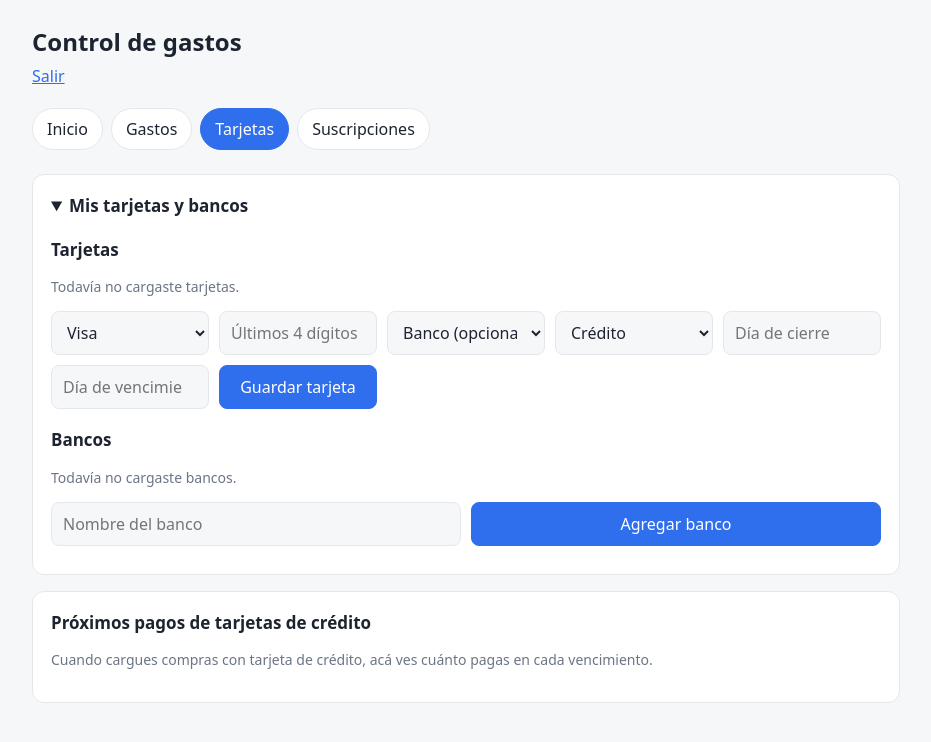
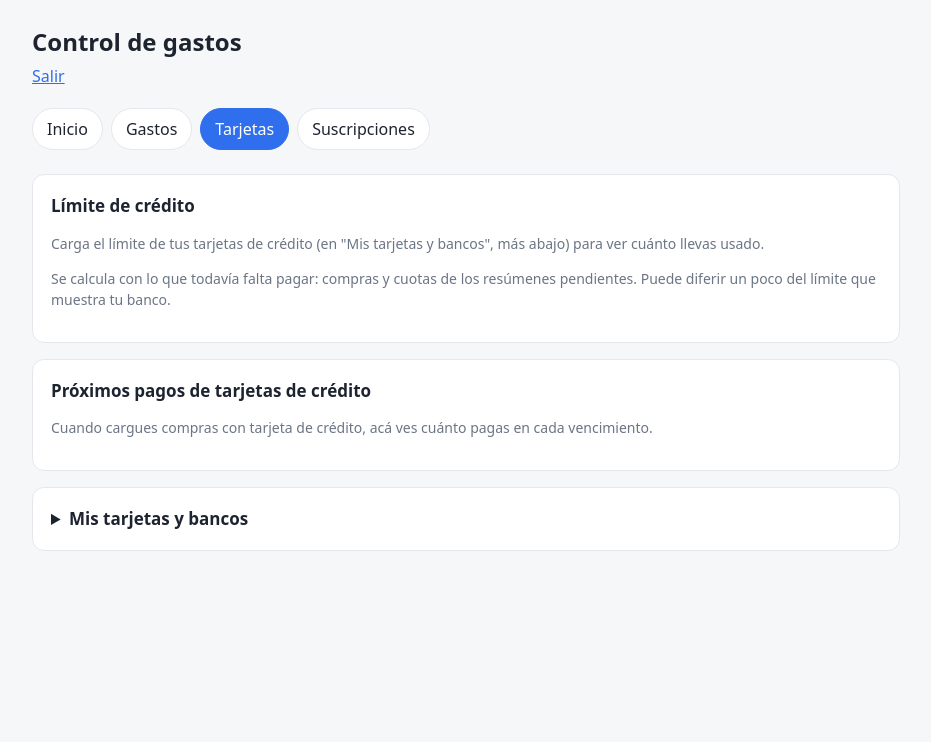
Before and after one commit to cermenomarco/control-gastos, a Flask app: page /tarjetas in a window 1280 px wide. Shown: the top 742 px of the page, without its empty margins (174-1105 px from the left). Run offline with Flask 3, Linux system fonts and the light colour scheme; the visitor is signed in with stand-in values (Sample User, id 1); data that the repository does not hold is empty.

Commit message:
Límite de tarjeta y resúmenes pagados

```diff
--- a/app.py
+++ b/app.py
@@ -19,10 +19,12 @@ from logica import (
     MODALIDADES,
     TIPOS_TARJETA,
     a_int,
+    a_monto,
     etiqueta_tarjeta,
     proyeccion,
     resumenes_tarjetas,
     texto_medio,
+    uso_limites,
 )
 
 app = Flask(__name__)
@@ -130,19 +132,21 @@ def renderizar(vista):
         )
     ]
     total_filtrado = sum(f[2] for f in filas)
-    tarjetas, sin_fechas = [], []
-    for tid, tipo, ultimos4, banco, modalidad, cierre, venc in con.execute(
-        """SELECT t.id, t.tipo, t.ultimos4, b.nombre, t.modalidad, t.dia_cierre, t.dia_vencimiento
+    tarjetas, sin_fechas, limites = [], [], []
+    for tid, tipo, ultimos4, banco, modalidad, cierre, venc, limite in con.execute(
+        """SELECT t.id, t.tipo, t.ultimos4, b.nombre, t.modalidad, t.dia_cierre, t.dia_vencimiento, t.limite
            FROM tarjetas t LEFT JOIN bancos b ON b.id = t.banco_id ORDER BY t.id"""
     ):
         etiqueta = etiqueta_tarjeta(tipo, ultimos4, banco, modalidad)
         if modalidad != "credito":
             info = ""
         elif cierre and venc:
-            info = f"cierra el {cierre} · vence el {venc}"
+            info = f"cierra el {cierre} · vence el {venc} · " + (f"límite {peso(limite)}" if limite else "sin límite")
         else:
             info = "falta cierre y vencimiento"
             sin_fechas.append(etiqueta)
+        if modalidad == "credito" and limite:
+            limites.append((tid, etiqueta, limite))
         tarjetas.append((tid, etiqueta, modalidad, info))
     bancos = con.execute("SELECT id, nombre FROM bancos ORDER BY nombre").fetchall()
     fila = con.execute(
@@ -174,8 +178,10 @@ def renderizar(vista):
            LEFT JOIN bancos b ON b.id = t.banco_id
            ORDER BY s.dia_cobro, s.nombre"""
     ).fetchall()
+    pagados = set(con.execute("SELECT tarjeta_id, periodo FROM resumenes_pagados").fetchall())
     con.close()
-    proximos = resumenes_tarjetas(compras, {t[0]: t[1] for t in tarjetas}, date.today())
+    proximos = resumenes_tarjetas(compras, {t[0]: t[1] for t in tarjetas}, pagados, date.today())
+    uso_credito = uso_limites(limites, proximos)
     suscripciones = [
         (sid, nombre, monto, dia, etiqueta_tarjeta(tipo, ultimos4, banco, modalidad) if tipo else "—")
         for sid, nombre, monto, dia, tipo, ultimos4, banco, modalidad in subs
@@ -189,7 +195,7 @@ def renderizar(vista):
         tarjetas=tarjetas, bancos=bancos, tipos=TIPOS_TARJETA, medios=MEDIOS,
         modalidades=MODALIDADES, tarjeta_top=tarjeta_top, banco_top=banco_top,
         vista=vista, filtros=filtros, total_filtrado=total_filtrado,
-        proximos=proximos, sin_fechas=sin_fechas,
+        proximos=proximos, sin_fechas=sin_fechas, uso_credito=uso_credito,
         suscripciones=suscripciones, total_subs=total_subs, proyeccion=proyeccion_meses,
         error=ERRORES.get(request.args.get("error")),
     )
@@ -219,7 +225,7 @@ def ver_suscripciones():
 def agregar():
     form = request.form
     try:
-        monto = float(form["monto"].strip().replace(",", "."))
+        monto = a_monto(form["monto"])
         if monto <= 0:
             raise ValueError
         date.fromisoformat(form["fecha"])
@@ -243,7 +249,7 @@ def agregar():
             return redirect(url_for("inicio", error="cuotas"))
         if form.get("con_interes"):
             try:
-                total = float(form.get("total_con_interes", "").strip().replace(",", "."))
+                total = a_monto(form.get("total_con_interes", ""))
             except ValueError:
                 total = 0
             if total <= monto:
@@ -280,29 +286,36 @@ def agregar_tarjeta():
     ultimos4 = form.get("ultimos4", "").strip()
     modalidad = form.get("modalidad")
     cierre, venc = a_int(form.get("dia_cierre")), a_int(form.get("dia_vencimiento"))
+    limite = None
     if modalidad == "debito":
         cierre = venc = None
+    elif form.get("limite", "").strip():
+        try:
+            limite = a_monto(form["limite"])
+        except ValueError:
+            limite = 0
     valida = (
         tipo in TIPOS_TARJETA
         and modalidad in MODALIDADES
         and len(ultimos4) == 4 and ultimos4.isascii() and ultimos4.isdigit()
         and (modalidad == "debito" or (cierre and venc and 1 <= cierre <= 31 and 1 <= venc <= 31))
+        and (limite is None or limite > 0)
     )
     if not valida:
         return redirect(url_for("ver_tarjetas", error="tarjeta"))
     con = conectar()
-    datos = (modalidad, cierre, venc, a_int(form.get("banco_id")))
+    datos = (modalidad, cierre, venc, a_int(form.get("banco_id")), limite)
     existente = con.execute(
         "SELECT id FROM tarjetas WHERE tipo = ? AND ultimos4 = ?", (tipo, ultimos4)
     ).fetchone()
     if existente:  # misma tarjeta (tipo + 4 dígitos): se actualizan sus datos
         con.execute(
-            "UPDATE tarjetas SET modalidad = ?, dia_cierre = ?, dia_vencimiento = ?, banco_id = ? WHERE id = ?",
+            "UPDATE tarjetas SET modalidad = ?, dia_cierre = ?, dia_vencimiento = ?, banco_id = ?, limite = ? WHERE id = ?",
             datos + (existente[0],),
         )
     else:
         con.execute(
-            "INSERT INTO tarjetas (tipo, ultimos4, modalidad, dia_cierre, dia_vencimiento, banco_id) VALUES (?, ?, ?, ?, ?, ?)",
+            "INSERT INTO tarjetas (tipo, ultimos4, modalidad, dia_cierre, dia_vencimiento, banco_id, limite) VALUES (?, ?, ?, ?, ?, ?, ?)",
             (tipo, ultimos4) + datos,
         )
     con.commit()
@@ -322,6 +335,24 @@ def eliminar_tarjeta(id_):
         con.close()
         return redirect(url_for("ver_tarjetas", error="usado"))
     con.execute("DELETE FROM tarjetas WHERE id = ?", (id_,))
+    con.execute("DELETE FROM resumenes_pagados WHERE tarjeta_id = ?", (id_,))
+    con.commit()
+    con.close()
+    return redirect(url_for("ver_tarjetas"))
+
+
+@app.post("/tarjetas/<int:id_>/resumen/<periodo>")
+def marcar_resumen(id_, periodo):
+    """Marca un resumen como pagado (libera el límite y lo saca de la proyección). Si ya lo estaba, lo desmarca."""
+    try:
+        date.fromisoformat(periodo + "-01")
+    except ValueError:
+        return redirect(url_for("ver_tarjetas"))
+    con = conectar()
+    if con.execute("SELECT 1 FROM resumenes_pagados WHERE tarjeta_id = ? AND periodo = ?", (id_, periodo)).fetchone():
+        con.execute("DELETE FROM resumenes_pagados WHERE tarjeta_id = ? AND periodo = ?", (id_, periodo))
+    else:
+        con.execute("INSERT INTO resumenes_pagados (tarjeta_id, periodo) VALUES (?, ?)", (id_, periodo))
     con.commit()
     con.close()
     return redirect(url_for("ver_tarjetas"))
@@ -363,7 +394,7 @@ def agregar_suscripcion():
     form = request.form
     nombre = form.get("nombre", "").strip()
     try:
-        monto = float(form.get("monto", "").strip().replace(",", "."))
+        monto = a_monto(form.get("monto", ""))
     except ValueError:
         monto = 0
     dia = a_int(form.get("dia_cobro"))
--- a/db.py
+++ b/db.py
@@ -33,6 +33,11 @@ TABLAS = [
            dia_cobro INTEGER NOT NULL,
            tarjeta_id INTEGER
        )""",
+    """CREATE TABLE IF NOT EXISTS resumenes_pagados (
+           tarjeta_id INTEGER NOT NULL,
+           periodo TEXT NOT NULL,
+           PRIMARY KEY (tarjeta_id, periodo)
+       )""",
 ]
 
 # Columnas que se fueron agregando a las tablas después de crearlas
@@ -41,7 +46,7 @@ COLUMNAS = {
         "medio TEXT", "tarjeta_id INTEGER", "banco_id INTEGER",
         "cuotas INTEGER DEFAULT 1", "con_interes INTEGER DEFAULT 0", "total_con_interes REAL",
     ],
-    "tarjetas": ["modalidad TEXT DEFAULT 'credito'", "dia_cierre INTEGER", "dia_vencimiento INTEGER"],
+    "tarjetas": ["modalidad TEXT DEFAULT 'credito'", "dia_cierre INTEGER", "dia_vencimiento INTEGER", "limite REAL"],
 }
 
 
--- a/templates/base.html
+++ b/templates/base.html
@@ -44,6 +44,12 @@ details[open] summary{margin-bottom:14px}
 details h2{margin-top:18px}
 .row{display:grid;grid-template-columns:repeat(auto-fit,minmax(140px,1fr));gap:10px;margin:10px 0}
 .item{display:flex;justify-content:space-between;align-items:center;padding:8px 0;border-bottom:1px solid var(--line)}
+.medidor{height:10px;background:var(--line);border-radius:5px;overflow:hidden;margin:6px 0}
+.medidor i{display:block;height:100%;border-radius:5px}
+.medidor.ok i{background:#2fa66a}
+.medidor.medio i{background:#e0a100}
+.medidor.alto i{background:#d64545}
+tr.pagado td:not(:last-child){color:var(--mut);text-decoration:line-through}
 </style>
 </head>
 <body>
--- a/templates/tarjetas.html
+++ b/templates/tarjetas.html
@@ -1,6 +1,33 @@
 {% extends "base.html" %}
 {% block contenido %}
-  <details class="card" open>
+  <div class="card">
+    <h2>Límite de crédito</h2>
+    {% for u in uso_credito %}
+    <div class="bar">
+      <div class="top"><span>{{ u.tarjeta }}</span><span>{{ u.porcentaje|round|int }}% usado</span></div>
+      <div class="medidor {{ u.nivel }}"><i style="width:{{ u.ancho }}%"></i></div>
+      <div class="top lbl"><span>Usado {{ u.usado|peso }} de {{ u.limite|peso }}</span><span>{% if u.disponible >= 0 %}Disponible {{ u.disponible|peso }}{% else %}Excedido en {{ (-u.disponible)|peso }}{% endif %}</span></div>
+    </div>
+    {% else %}<p class="lbl">Carga el límite de tus tarjetas de crédito (en "Mis tarjetas y bancos", más abajo) para ver cuánto llevas usado.</p>{% endfor %}
+    <p class="lbl">Se calcula con lo que todavía falta pagar: compras y cuotas de los resúmenes pendientes. Puede diferir un poco del límite que muestra tu banco.</p>
+  </div>
+
+  <div class="card">
+    <h2>Próximos pagos de tarjetas de crédito</h2>
+    {% if sin_fechas %}<p class="lbl">Falta el cierre y vencimiento de: {{ sin_fechas|join(', ') }}. Guarda la tarjeta de nuevo con los mismos datos para completarlos.</p>{% endif %}
+    {% if proximos %}
+    <div class="wrap"><table>
+      <tr><th>Tarjeta</th><th>Cierra</th><th>Vence</th><th class="num">A pagar</th><th class="num">Intereses</th><th></th></tr>
+      {% for p in proximos %}
+      <tr{% if p.pagado %} class="pagado"{% endif %}><td>{{ p.tarjeta }}</td><td>{{ p.cierra|fecha }}</td><td>{{ p.vence|fecha }}</td><td class="num">{{ p.a_pagar|peso }}</td><td class="num">{{ p.intereses|peso }}</td>
+        <td><form method="post" action="{{ url_for('marcar_resumen', id_=p.tarjeta_id, periodo=p.periodo) }}"{% if not p.pagado %} onsubmit="return confirm('¿Marcar este resumen como pagado?')"{% endif %}><button class="del" title="{% if p.pagado %}Volver a marcarlo como pendiente{% else %}Marcar como pagado{% endif %}">{% if p.pagado %}↩ Deshacer{% else %}✓ Pagado{% endif %}</button></form></td></tr>
+      {% endfor %}
+    </table></div>
+    <p class="lbl">Los resúmenes marcados como pagados no cuentan en el límite usado ni en la proyección.</p>
+    {% else %}<p class="lbl">Cuando cargues compras con tarjeta de crédito, acá ves cuánto pagas en cada vencimiento.</p>{% endif %}
+  </div>
+
+  <details class="card">
     <summary>Mis tarjetas y bancos</summary>
     <h2>Tarjetas</h2>
     {% for tid, etiqueta, modalidad, info in tarjetas %}
@@ -15,8 +42,10 @@
       <select name="modalidad" id="modalidad" onchange="cambiarModalidad()">{% for k, v in modalidades.items() %}<option value="{{ k }}">{{ v }}</option>{% endfor %}</select>
       <input name="dia_cierre" id="dia-cierre" type="number" min="1" max="31" placeholder="Día de cierre">
       <input name="dia_vencimiento" id="dia-venc" type="number" min="1" max="31" placeholder="Día de vencimiento">
+      <input name="limite" id="limite" inputmode="decimal" placeholder="Límite (opcional)">
       <button class="primary">Guardar tarjeta</button>
     </form>
+    <p class="lbl">Para corregir una tarjeta, guárdala de nuevo con el mismo tipo y últimos 4 dígitos: se actualiza con lo que completes.</p>
     <h2>Bancos</h2>
     {% for bid, nombre in bancos %}
     <div class="item"><span>{{ nombre }}</span>
@@ -28,20 +57,6 @@
       <button class="primary">Agregar banco</button>
     </form>
   </details>
-
-  <div class="card">
-    <h2>Próximos pagos de tarjetas de crédito</h2>
-    {% if sin_fechas %}<p class="lbl">Falta el cierre y vencimiento de: {{ sin_fechas|join(', ') }}. Guarda la tarjeta de nuevo con los mismos datos para completarlos.</p>{% endif %}
-    {% if proximos %}
-    <div class="wrap"><table>
-      <tr><th>Tarjeta</th><th>Cierra</th><th>Vence</th><th class="num">A pagar</th><th class="num">Intereses</th></tr>
-      {% for nombre, cierre, vence, pagar, interes in proximos %}
-      <tr><td>{{ nombre }}</td><td>{{ cierre|fecha }}</td><td>{{ vence|fecha }}</td><td class="num">{{ pagar|peso }}</td><td class="num">{{ interes|peso }}</td></tr>
-      {% endfor %}
-    </table></div>
-    {% else %}<p class="lbl">Cuando cargues compras con tarjeta de crédito, acá ves cuánto pagas en cada vencimiento.</p>{% endif %}
-  </div>
-
 {% endblock %}
 {% block scripts %}
 <script>
@@ -52,6 +67,7 @@ function cambiarModalidad() {
     el.classList.toggle('hidden', !credito);
     el.required = credito;
   });
+  document.getElementById('limite').classList.toggle('hidden', !credito);
 }
 cambiarModalidad();
 </script>
```
Also changed, not shown: logica.py (+47 -9 lines).
